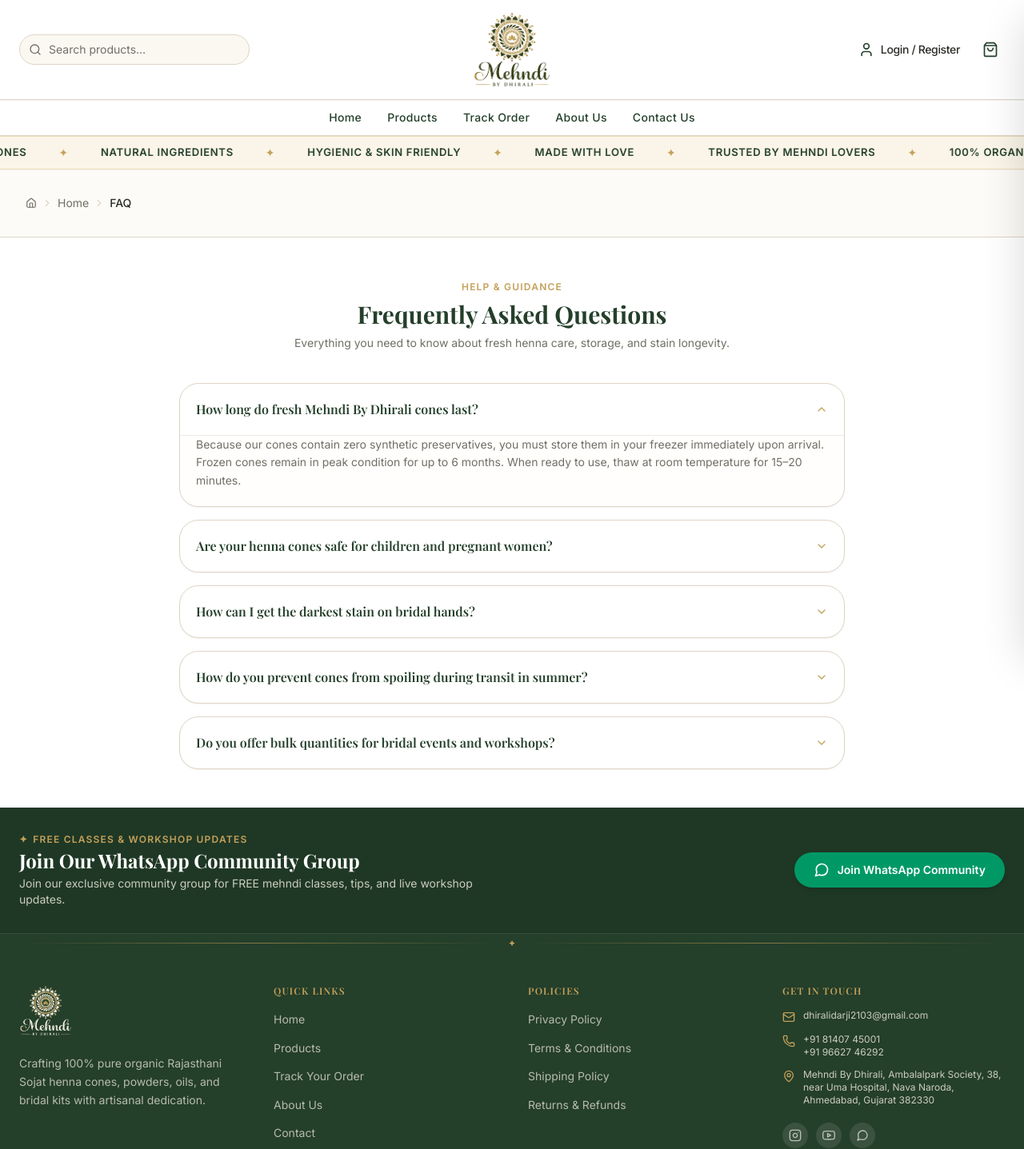
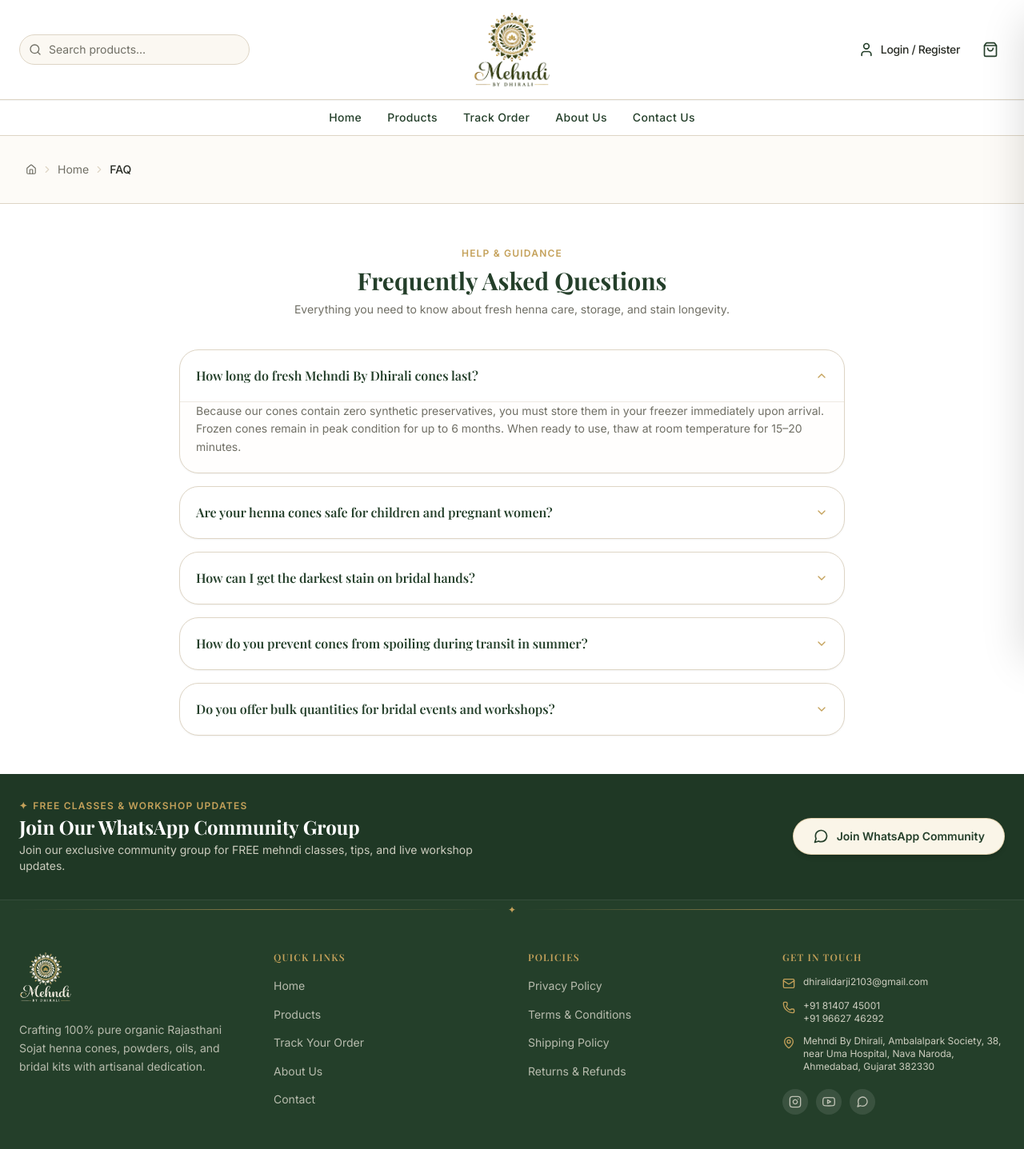
Before and after one commit to utsav210/mehndi-by-dhirali, a React (Vite) app in the folder frontend/: page /faq in a window 1280 px wide. Shown: the top 1437 px of the page at 80% size. Built offline with nearby package versions, Linux system fonts and the light colour scheme; no server answers; a web font is replaced by a local one.

Commit message:
Remove running line and update WhatsApp community button to logo lotus cream color

```diff
--- a/frontend/src/components/layout/PageLayout.tsx
+++ b/frontend/src/components/layout/PageLayout.tsx
@@ -1,7 +1,6 @@
 import type { ReactNode } from 'react'
 import { SiteHeader } from './SiteHeader'
 import { MainNavigation } from './MainNavigation'
-import { ContinuousRunningLine } from './ContinuousRunningLine'
 import { SiteFooter } from './SiteFooter'
 import CartDrawer from '@/components/cart/CartDrawer'
 
@@ -14,7 +13,6 @@
     <div className="flex min-h-screen flex-col bg-white">
       <SiteHeader />
       <MainNavigation />
-      <ContinuousRunningLine />
 
       <main className="flex-1" id="main-content">
         {children}
--- a/frontend/src/components/layout/SiteFooter.tsx
+++ b/frontend/src/components/layout/SiteFooter.tsx
@@ -109,9 +109,9 @@
               href="https://chat.whatsapp.com/LVmXHBXQbzH35cg719kxy6"
               target="_blank"
               rel="noopener noreferrer"
-              className="inline-flex items-center gap-2.5 rounded-full bg-emerald-600 hover:bg-emerald-500 text-white font-semibold px-6 py-3 text-sm shadow-md transition-all hover:scale-105 shrink-0"
+              className="inline-flex items-center gap-2.5 rounded-full bg-[#FAF5E8] hover:bg-white text-bottle-green font-semibold px-6 py-3 text-sm shadow-md border border-antique-gold/40 transition-all hover:scale-105 hover:shadow-lg shrink-0 cursor-pointer"
             >
-              <WhatsAppIcon className="h-5 w-5" />
+              <WhatsAppIcon className="h-5 w-5 text-bottle-green" />
               <span>Join WhatsApp Community</span>
             </a>
           </div>
```
